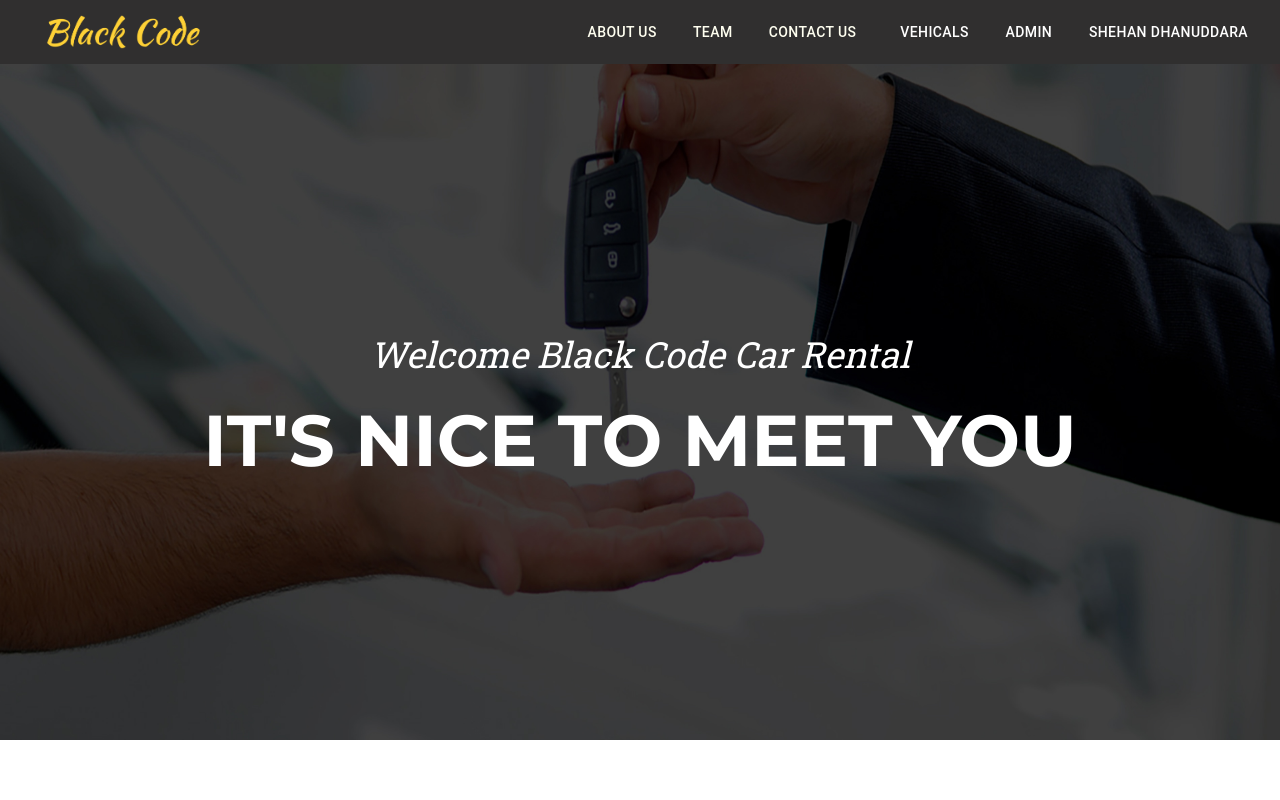
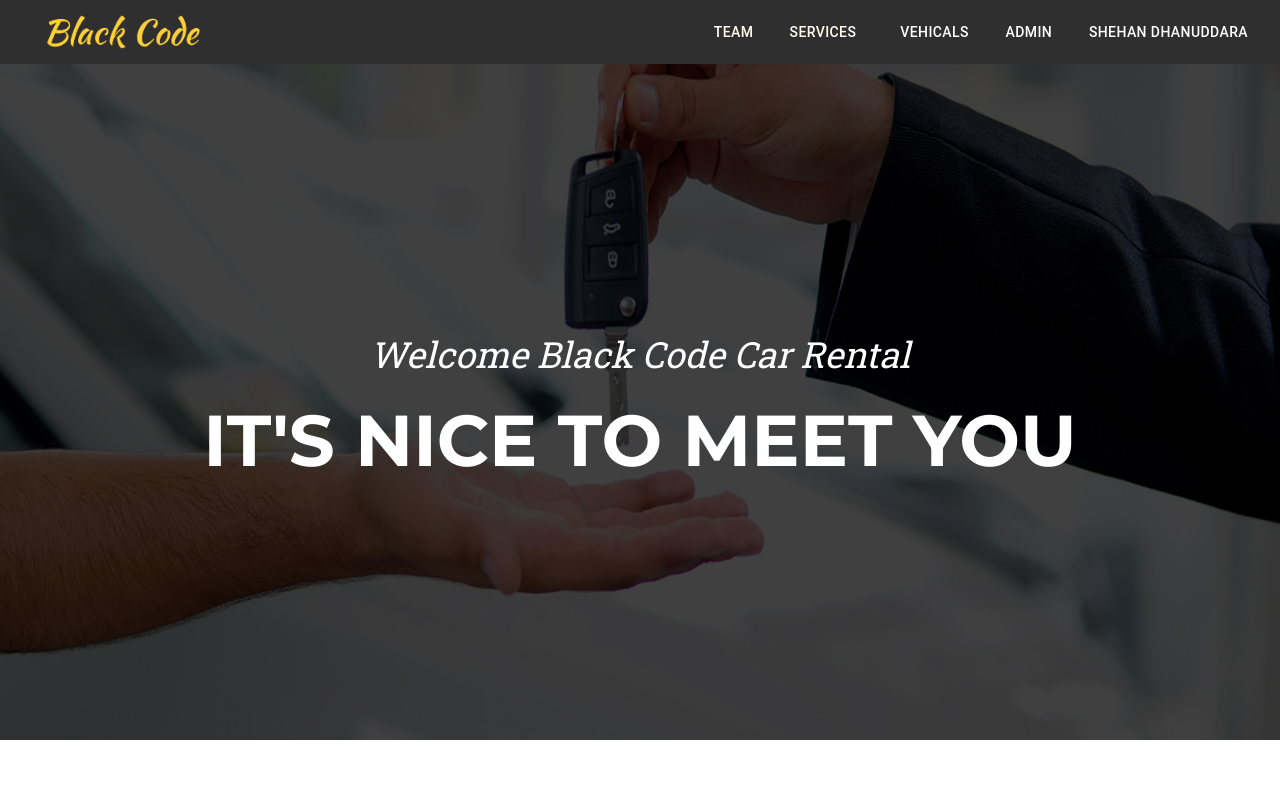
Before and after one commit to shehandhanu/car-rental-system-frontend, a React (Create React App) app: page / in a window 1280 px wide. Shown: the top 800 px of the page. Built offline with nearby package versions, Linux system fonts and the light colour scheme.

Commit message:
heder fixed

```diff
--- a/src/components/Header/Header.jsx
+++ b/src/components/Header/Header.jsx
@@ -34,7 +34,6 @@ const useStyles = makeStyles((theme) => ({
     marginLeft: theme.spacing(1),
     color: "#fffff0",
     textTransform: "none",
-    textDecoration: null,
   },
 }));
 
@@ -55,6 +54,9 @@ export default function ButtonAppBar() {
     setUser(user);
   }, [!User]);
 
+  let url = window.location.href;
+  console.log(url);
+
   return (
     <div className={classes.root}>
       <AppBar className={classes.appbarcolor} position="static">
@@ -69,14 +71,19 @@ export default function ButtonAppBar() {
             </a>
           </div>
           <Typography variant="h6" className={classes.title}></Typography>
-          <a href="#about">
-            <Button className={classes.hbutton}>ABOUT US</Button>
-          </a>
-          <a href="#team">
+          {url === "http://localhost:3000/" ? (
+            <div>
+              <Button style={{ marginLeft: 20 }} color="inherit">
+                Home
+              </Button>
+            </div>
+          ) : null}
+
+          <a style={{ textDecoration: "none" }} href="#team">
             <Button className={classes.hbutton}>TEAM</Button>
           </a>
-          <a href="#contactus">
-            <Button className={classes.hbutton}>CONTACT US</Button>
+          <a style={{ textDecoration: "none" }} href="#services">
+            <Button className={classes.hbutton}>SERVICES</Button>
           </a>
           <Button style={{ marginLeft: 20 }} color="inherit">
             Vehicals
@@ -156,54 +163,3 @@ export default function ButtonAppBar() {
     </div>
   );
 }
-
-// import React from "react";
-
-// const Header = () => {
-//   return (
-//     <div>
-//       <nav className="navbar navbar-expand-lg fixed-top" id="mainNav">
-//         <div className="container">
-//           <a className="navbar-brand" href="#hero">
-//             <img
-//               src={require("../../assets/img/navbar-logo.png").default}
-//               alt="Logo."
-//             />
-//           </a>
-//           <div className="" id="navbarResponsive">
-//             <ul className="navbar-nav text-uppercase ms-auto py-4 py-lg-0">
-//               <li className="nav-item">
-//                 <a className="nav-link" href="#services">
-//                   Services
-//                 </a>
-//               </li>
-//               <li className="nav-item">
-//                 <a className="nav-link" href="#team">
-//                   Team
-//                 </a>
-//               </li>
-//               <li class="nav-item">
-//                 <a
-//                   class="btn btn-primary nav-link text-uppercase"
-//                   href="#services"
-//                 >
-//                   Sign In
-//                 </a>
-//               </li>
-//               <li class="nav-item">
-//                 <a
-//                   class="btn btn-primary nav-link text-uppercase"
-//                   href="#services"
-//                 >
-//                   Sign Up
-//                 </a>
-//               </li>
-//             </ul>
-//           </div>
-//         </div>
-//       </nav>
-//     </div>
-//   );
-// };
-
-// export default Header;
```
Also changed, not shown: src/components/Home/Home.jsx (+94 -31 lines).
